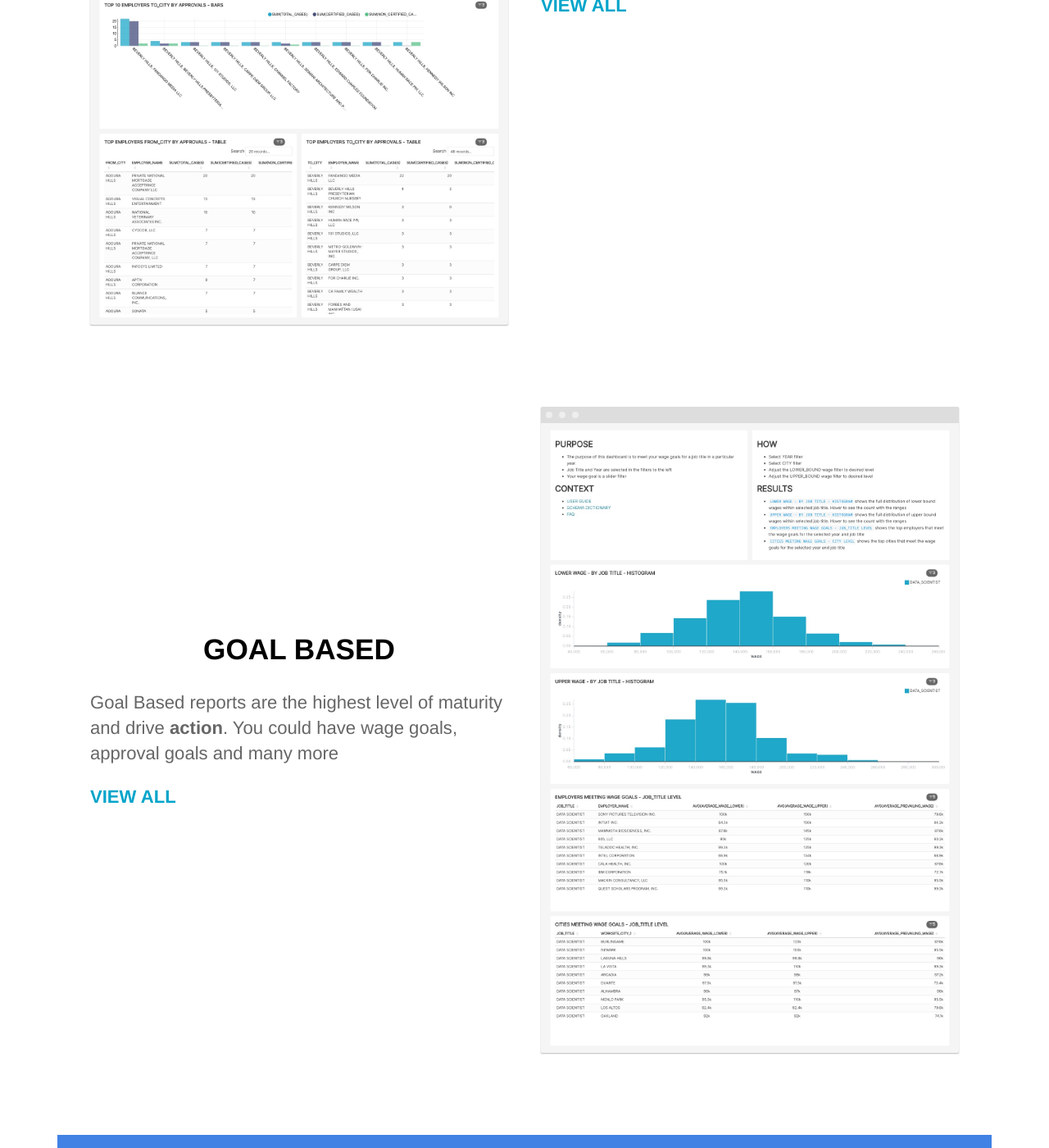
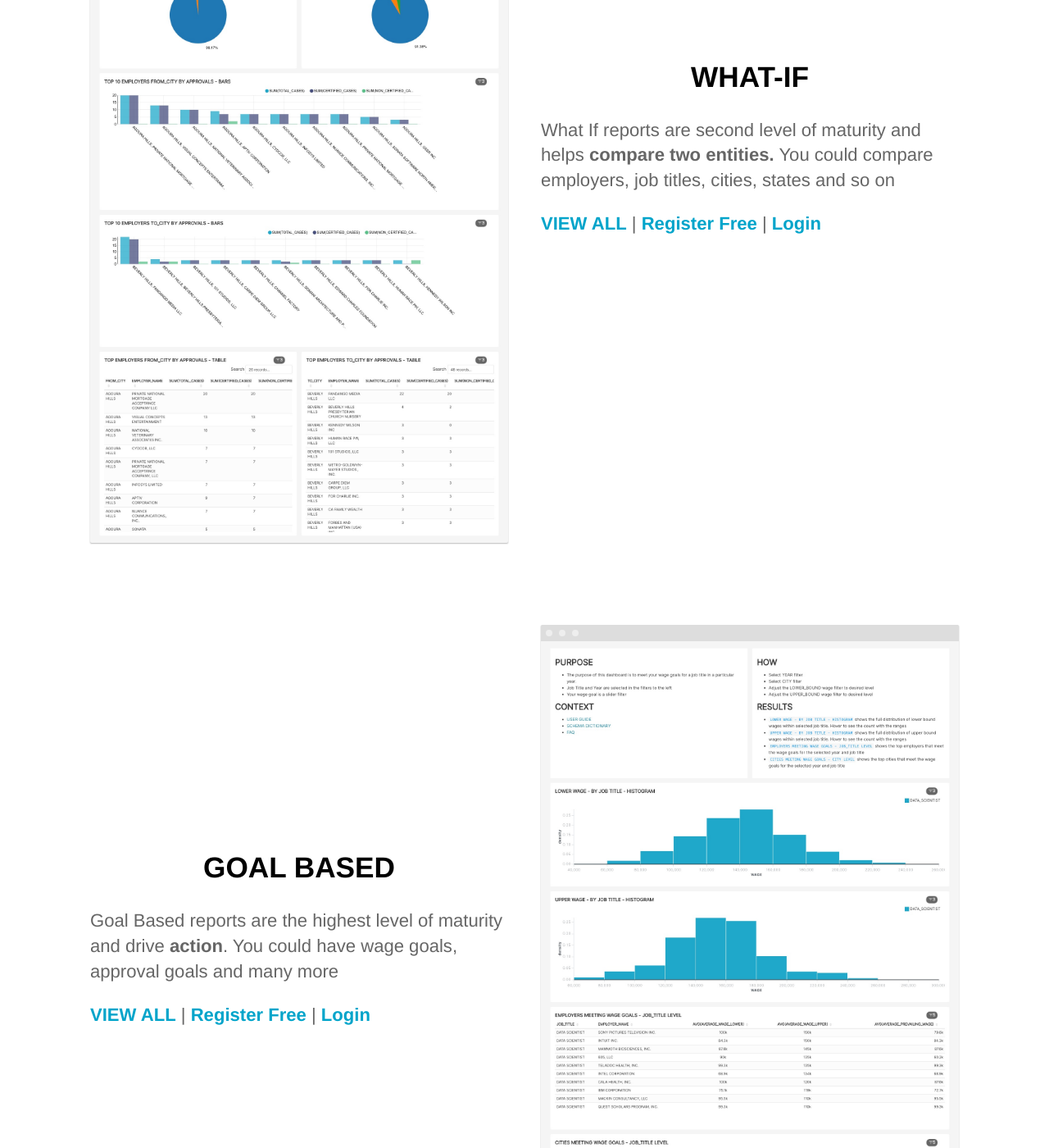
Before and after one commit to techsparksguru/symmetrics.github.io, a Jekyll site: the page built from reports.html, in a window 1280 px wide and 1400 px high, scrolled down 3013 px. Shown: the whole window at 82% size. Built offline with Jekyll 4.4.1, drawn with Linux system fonts in a browser that asks for light colours; some of the changed text lies outside the part shown.

Commit message:
minor mod

```diff
--- a/reports.html
+++ b/reports.html
@@ -7,11 +7,20 @@ description:
 	<div class="text-container">
 		<h1 class="editable"><strong>Categories</strong></h1>
 		<h3 class="editable">INFORMATIONAL, WHAT-IF and GOAL BASED</h3>
+		<div class="cta button alt">
+			<a href="https://reports.symmetrics.fyi/register/form" target="_blank"><strong>Register Free</strong></a>
+			<a href="https://reports.symmetrics.fyi/login" target="_blank"><strong>Login</strong></a>
+		</div>
+		<div>
 		<br>
 		<br>
 		<br>
 		<div>
 			<img src="{{ site.baseurl }}/images/user_guide_images/inf-job-title-kpis.jpg" alt="Screenshot"  class="screenshot editable" />
+		</div>
+		<div class="cta button alt">
+			<a href="https://reports.symmetrics.fyi/register/form" target="_blank"><strong>Register Free</strong></a>
+			<a href="https://reports.symmetrics.fyi/login" target="_blank"><strong>Login</strong></a>
 		</div>
 	</div>
 </section>
@@ -22,7 +31,7 @@ description:
 			<div class="text editable">
 				<h2><strong>INFORMATIONAL</strong></h2>
 				<p>Informational dashboards represent the first level of navigation and progress maturity. They are not only informational but insightful reflecting <strong>current state</strong> </p>
-				<p><a href="{{ site.baseurl }}/informational_reports"><strong>VIEW ALL</strong></a></p>
+				<p><a href="{{ site.baseurl }}/informational_reports"><strong>VIEW ALL</strong></a> | <a href="https://reports.symmetrics.fyi/register/form" target="_blank"><strong>Register Free</strong></a> | <a href="https://reports.symmetrics.fyi/login" target="_blank"><strong>Login</strong></a></p>
 			</div>
 			<div class="image">
 				<img src="{{ site.baseurl }}/images/user_guide_images/inf-industry-kpis.jpg" alt="Screenshot" class="screenshot editable" />
@@ -35,7 +44,7 @@ description:
 			<div class="text editable">
 				<h2><strong>WHAT-IF</strong></h2>
 				<p>What If reports are second level of maturity and helps <strong>compare two entities.</strong> You could compare employers, job titles, cities, states and so on</p>
-				<p><a href="{{ site.baseurl }}/what_if_reports"><strong>VIEW ALL</strong></a></p>
+				<p><a href="{{ site.baseurl }}/what_if_reports"><strong>VIEW ALL</strong></a> | <a href="https://reports.symmetrics.fyi/register/form" target="_blank"><strong>Register Free</strong></a> | <a href="https://reports.symmetrics.fyi/login" target="_blank"><strong>Login</strong></a></p>
 			</div>
 				<div class="image">
 				<img src="{{ site.baseurl }}/images/user_guide_images/what-if-move-from-city-x-y-employer-approvals.jpg" alt="Screenshot" class="screenshot editable"/>
@@ -48,7 +57,7 @@ description:
 			<div class="text editable">
 				<h2><strong>GOAL BASED</strong></h2>
 				<p>Goal Based reports are the highest level of maturity and drive <strong>action</strong>. You could have wage goals, approval goals and many more</p>
-				<p><a href="{{ site.baseurl }}/goal_based_reports"><strong>VIEW ALL</strong></a></p>
+				<p><a href="{{ site.baseurl }}/goal_based_reports"><strong>VIEW ALL</strong></a> | <a href="https://reports.symmetrics.fyi/register/form" target="_blank"><strong>Register Free</strong></a> | <a href="https://reports.symmetrics.fyi/login" target="_blank"><strong>Login</strong></a></p>
 			</div>
 			<div class="image">
 				<img src="{{ site.baseurl }}/images/user_guide_images/goal-wage-goals-job-title-level.jpg" alt="Screenshot" class="screenshot editable" />
```
